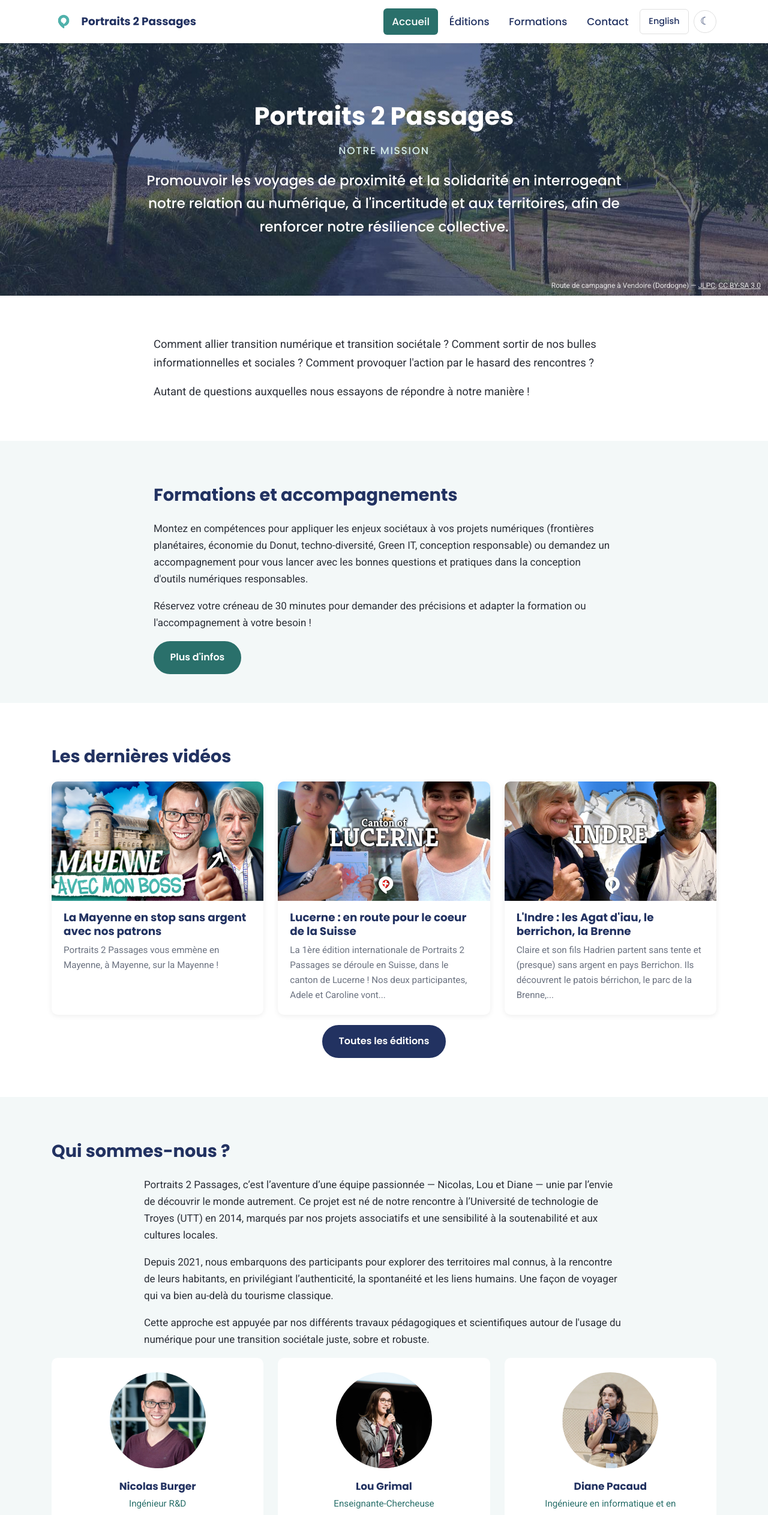
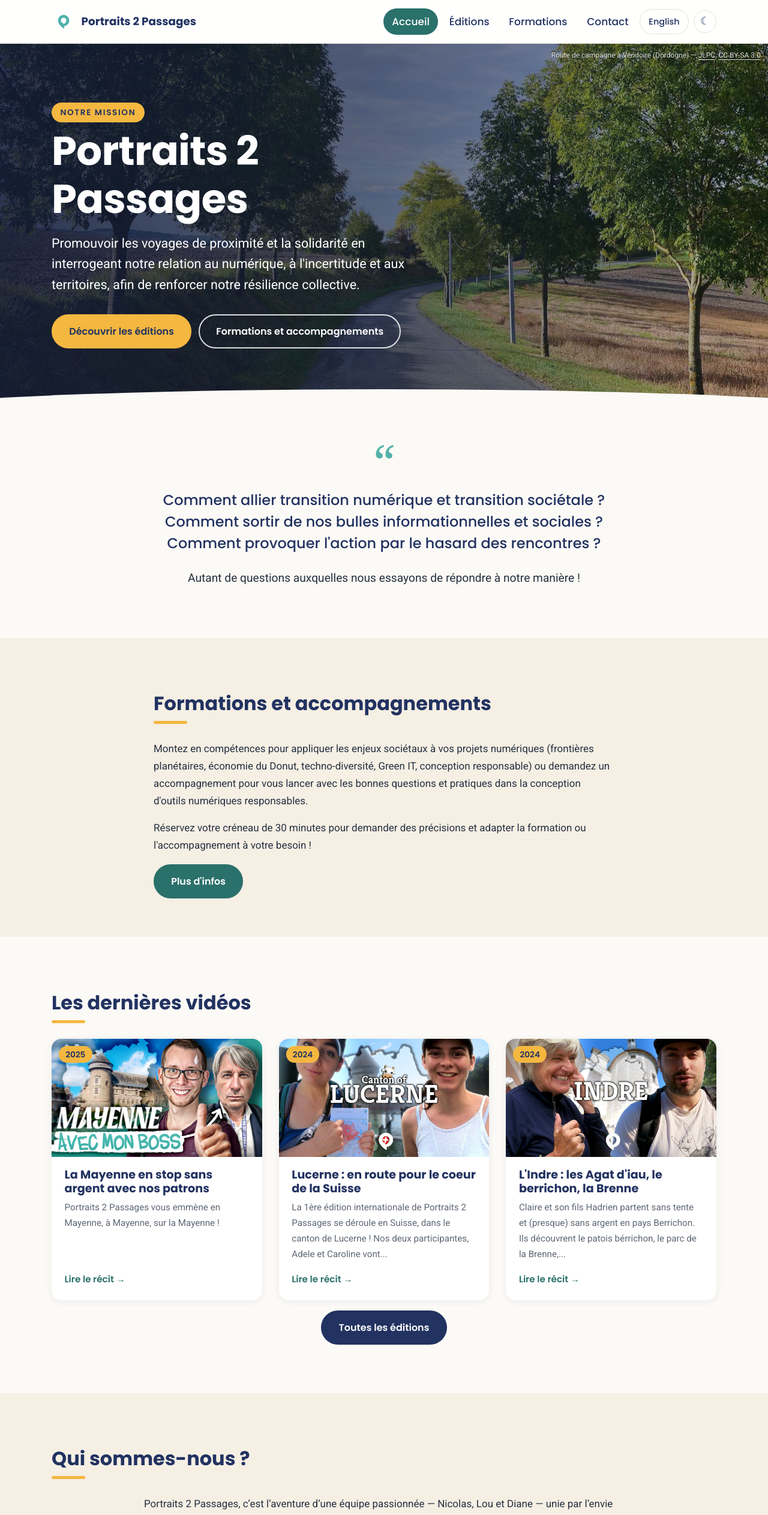
Before and after one commit to portraits2passages/portraits2passages.com, an Astro site: page / in a window 1280 px wide. Shown: the top 2526 px of the page at 60% size. Built offline with nearby package versions, Linux system fonts and the light colour scheme; Astro itself is replaced by a stand-in of ours.

Commit message:
Refonte visuelle : palette plus chaude, bandeau avec appels à l'action, cartes et défis plus vivants

```diff
--- a/src/components/CarteEdition.astro
+++ b/src/components/CarteEdition.astro
@@ -1,14 +1,19 @@
 ---
-interface Props { href: string; titre: string; description: string; couverture: string; niveau?: 2 | 3; chargement?: 'lazy' | 'eager'; }
-const { href, titre, description, couverture, niveau = 3, chargement = 'lazy' } = Astro.props;
+import { t, type Lang } from '../i18n';
+interface Props { href: string; titre: string; description: string; couverture: string; date: Date; lang: Lang; niveau?: 2 | 3; chargement?: 'lazy' | 'eager'; }
+const { href, titre, description, couverture, date, lang, niveau = 3, chargement = 'lazy' } = Astro.props;
 const Titre = `h${niveau}`;
 ---
 <article class="carte-edition">
   <a href={href}>
-    <img src={couverture} alt="" loading={chargement} decoding="async" width="640" height="360" />
+    <div class="carte-edition-image">
+      <img src={couverture} alt="" loading={chargement} decoding="async" width="640" height="360" />
+      <span class="badge-annee">{date.getFullYear()}</span>
+    </div>
     <div class="carte-edition-texte">
       <Titre>{titre}</Titre>
       <p>{description}</p>
+      <span class="lire" aria-hidden="true">{t(lang).lireRecit} →</span>
     </div>
   </a>
 </article>
--- a/src/i18n.ts
+++ b/src/i18n.ts
@@ -21,7 +21,7 @@ const textes = {
     menuPrincipal: 'Menu principal', mentions: 'Mentions légales', suivez: 'Suivez-nous', droits: 'tous droits réservés',
     autreLangue: 'English', autreLangueLabel: 'Read this page in English',
     theme: 'Thème sombre', evitement: 'Aller au contenu', menu: 'Menu',
-    notreMission: 'Notre mission', formationsTitre: 'Formations et accompagnements', plusInfos: "Plus d'infos",
+    notreMission: 'Notre mission', voirEditions: 'Découvrir les éditions', lireRecit: 'Lire le récit', formationsTitre: 'Formations et accompagnements', plusInfos: "Plus d'infos",
     dernieresVideos: 'Les dernières vidéos', toutesEditions: 'Toutes les éditions', quiSommesNous: 'Qui sommes-nous ?',
     editionsTitre: 'Les éditions P2P', editionsDescription: "Toutes les éditions de Portraits 2 Passages : des week-ends en stop, sans téléphone, à la découverte de territoires méconnus, en vidéo, en carte et en défis.",
     video: 'La vidéo', videoLire: 'Lire la vidéo :', videoNote: "La vidéo est hébergée par YouTube et ne se charge qu'au clic.",
@@ -46,7 +46,7 @@ const textes = {
     menuPrincipal: 'Main menu', mentions: 'Legal notice', suivez: 'Follow us', droits: 'all rights reserved',
     autreLangue: 'Français', autreLangueLabel: 'Lire cette page en français',
     theme: 'Dark theme', evitement: 'Skip to content', menu: 'Menu',
-    notreMission: 'Our mission', formationsTitre: 'Training and support', plusInfos: 'Learn more',
+    notreMission: 'Our mission', voirEditions: 'Explore the editions', lireRecit: 'Read the story', formationsTitre: 'Training and support', plusInfos: 'Learn more',
     dernieresVideos: 'Latest videos', toutesEditions: 'All editions', quiSommesNous: 'Who are we?',
     editionsTitre: 'P2P editions', editionsDescription: 'Every Portraits 2 Passages edition: phone-free hitchhiking weekends exploring little-known regions, told through videos, maps and challenges.',
     video: 'The video', videoLire: 'Play the video:', videoNote: 'The video is hosted on YouTube and only loads when you click.',
--- a/src/styles/global.css
+++ b/src/styles/global.css
@@ -1,23 +1,26 @@
-/* Couleurs reprises du site actuel : primaire #52b1aa, secondaire #223261 */
+/* Couleurs : turquoise et bleu nuit du site actuel, réchauffés par un jaune « soleil » et des fonds sable */
 :root {
   --primaire: #52b1aa;
   --primaire-fonce: #2a706b; /* turquoise foncé : contraste 5,8:1 sur blanc (RGAA) */
   --bouton: #2a706b;
   --primaire-clair: #d4ecea;
   --secondaire: #223261;
-  --texte: #2b2f38;
-  --gris: #6b7280;
-  --fond: #ffffff;
-  --fond-clair: #f3f8f8;
+  --soleil: #f4b740;          /* accent chaud : texte bleu nuit dessus (7,5:1) */
+  --soleil-clair: #fdf0d2;
+  --texte: #26303f;
+  --gris: #5f6875;
+  --fond: #fcfaf6;
+  --fond-clair: #f5efe4;
   --surface: #ffffff;
-  --bordure: #e0e0e0;
-  --champ: #cfd6dd;
+  --bordure: #e7e0d4;
+  --champ: #cfc8bb;
   --titre: var(--secondaire);
   --lien: var(--primaire-fonce);
   --info-fond: var(--primaire-clair);
-  --ombre: rgba(0,0,0,.07);
+  --ombre: rgba(34,50,97,.08);
+  --ombre-forte: rgba(34,50,97,.16);
   --pied: #223261;
-  --rayon: 10px;
+  --rayon: 16px;
   --titres: 'Poppins', system-ui, sans-serif;
   --corps: 'Roboto', system-ui, sans-serif;
   color-scheme: light;
@@ -25,41 +28,45 @@
 /* Thème sombre : suit le système, sauf si le visiteur a choisi avec le bouton */
 @media (prefers-color-scheme: dark) {
   :root:not([data-theme="light"]) {
-    --texte: #e3e7ee; --gris: #a3acb9; --fond: #11161f; --fond-clair: #18202c; --surface: #1d2633;
-    --bordure: #2e3a4b; --champ: #3a4759; --titre: #e8edf6; --lien: #7dc5bf; --info-fond: #1c3a3d;
-    --ombre: rgba(0,0,0,.4); --pied: #0b1018; color-scheme: dark;
+    --texte: #e3e7ee; --gris: #a7b0bd; --fond: #10151e; --fond-clair: #171e2a; --surface: #1c2532;
+    --bordure: #2c3747; --champ: #3a4759; --titre: #eef2f8; --lien: #7dc5bf; --info-fond: #1c3a3d;
+    --soleil-clair: #3a3020; --ombre: rgba(0,0,0,.35); --ombre-forte: rgba(0,0,0,.55); --pied: #0b1018; color-scheme: dark;
   }
 }
 :root[data-theme="dark"] {
-  --texte: #e3e7ee; --gris: #a3acb9; --fond: #11161f; --fond-clair: #18202c; --surface: #1d2633;
-  --bordure: #2e3a4b; --champ: #3a4759; --titre: #e8edf6; --lien: #7dc5bf; --info-fond: #1c3a3d;
-  --ombre: rgba(0,0,0,.4); --pied: #0b1018; color-scheme: dark;
+  --texte: #e3e7ee; --gris: #a7b0bd; --fond: #10151e; --fond-clair: #171e2a; --surface: #1c2532;
+  --bordure: #2c3747; --champ: #3a4759; --titre: #eef2f8; --lien: #7dc5bf; --info-fond: #1c3a3d;
+  --soleil-clair: #3a3020; --ombre: rgba(0,0,0,.35); --ombre-forte: rgba(0,0,0,.55); --pied: #0b1018; color-scheme: dark;
 }
 *, *::before, *::after { box-sizing: border-box; }
-body { margin: 0; font-family: var(--corps); color: var(--texte); background: var(--fond); line-height: 1.65; font-size: 17px; }
+body { margin: 0; font-family: var(--corps); color: var(--texte); background: var(--fond); line-height: 1.7; font-size: 17px; }
 img { max-width: 100%; height: auto; display: block; }
-a { color: var(--lien); }
-h1, h2, h3 { font-family: var(--titres); color: var(--titre); line-height: 1.25; }
-h1 { font-size: clamp(1.9rem, 4vw, 2.6rem); }
-h2 { font-size: clamp(1.4rem, 3vw, 1.8rem); }
+a { color: var(--lien); text-underline-offset: 3px; }
+h1, h2, h3 { font-family: var(--titres); color: var(--titre); line-height: 1.2; font-weight: 700; }
+h1 { font-size: clamp(2rem, 4.5vw, 3rem); letter-spacing: -.01em; }
+h2 { font-size: clamp(1.5rem, 3vw, 2rem); }
 .conteneur { max-width: 1140px; margin: 0 auto; padding: 0 16px; }
 .etroit { max-width: 800px; margin-left: auto; margin-right: auto; }
-.section { padding-top: 3rem; padding-bottom: 3rem; }
+.section { padding-top: 4rem; padding-bottom: 4rem; }
 .fond-clair { background: var(--fond-clair); }
 .centre { text-align: center; }
-.grand { font-size: 1.15rem; }
+.grand { font-size: 1.2rem; }
 .cache { position: absolute; left: -9999px; }
 
+/* Titres de section : petit trait « soleil » dessous */
+.section h2:not(.carte-edition h2):not(.theme h2)::after { content: ""; display: block; width: 56px; height: 5px; border-radius: 3px; background: var(--soleil); margin-top: .6rem; }
+.centre h2::after { margin-left: auto; margin-right: auto; }
+
 /* En-tête */
-.entete { background: var(--surface); box-shadow: 0 1px 6px rgba(0,0,0,.06); position: sticky; top: 0; z-index: 10; }
+.entete { background: color-mix(in srgb, var(--surface) 88%, transparent); backdrop-filter: blur(10px); box-shadow: 0 1px 0 var(--bordure); position: sticky; top: 0; z-index: 10; }
 .entete-in { display: flex; align-items: center; justify-content: space-between; min-height: 72px; }
-.logo img { height: 48px; width: auto; }
 .entete nav ul { list-style: none; display: flex; gap: .25rem; margin: 0; padding: 0; }
-.entete nav a { display: block; padding: .5rem .9rem; border-radius: 6px; text-decoration: none; color: var(--titre); font-family: var(--titres); font-weight: 500; }
-.entete nav a:hover, .entete nav a[aria-current] { background: var(--bouton); color: #fff; }
+.entete nav a { display: block; padding: .5rem .9rem; border-radius: 50px; text-decoration: none; color: var(--titre); font-family: var(--titres); font-weight: 500; transition: background-color .2s; }
+.entete nav a:hover { background: var(--fond-clair); }
+.entete nav a[aria-current] { background: var(--bouton); color: #fff; }
 .menu-bouton { display: none; }
 @media (max-width: 720px) {
-  .menu-bouton { display: inline-flex; align-items: center; gap: .4rem; background: none; border: 1px solid var(--bordure); border-radius: 6px; padding: .4rem .8rem; font: inherit; font-family: var(--titres); cursor: pointer; color: var(--titre); }
+  .menu-bouton { display: inline-flex; align-items: center; gap: .4rem; background: none; border: 1px solid var(--bordure); border-radius: 50px; padding: .4rem .9rem; font: inherit; font-family: var(--titres); cursor: pointer; color: var(--titre); }
   .entete-in { flex-wrap: wrap; }
   .entete nav { display: none; width: 100%; padding-bottom: .75rem; }
   .entete nav ul { flex-direction: column; }
@@ -67,57 +74,88 @@ h2 { font-size: clamp(1.4rem, 3vw, 1.8rem); }
 }
 
 /* Boutons */
-.bouton { display: inline-block; background: var(--bouton); color: #fff; padding: .75rem 1.6rem; border-radius: 50px; text-decoration: none; font-family: var(--titres); font-weight: 600; border: 2px solid var(--bouton); cursor: pointer; font-size: 1rem; transition: .2s; }
-.bouton:hover { background: var(--secondaire); border-color: var(--secondaire); }
+.bouton { display: inline-block; background: var(--bouton); color: #fff; padding: .8rem 1.7rem; border-radius: 50px; text-decoration: none; font-family: var(--titres); font-weight: 600; border: 2px solid var(--bouton); cursor: pointer; font-size: 1rem; transition: transform .2s, background .2s, border-color .2s, box-shadow .2s; }
+.bouton:hover { background: var(--secondaire); border-color: var(--secondaire); transform: translateY(-2px); box-shadow: 0 6px 16px var(--ombre-forte); }
 .bouton.secondaire { background: var(--secondaire); border-color: var(--secondaire); }
 .bouton.secondaire:hover { background: var(--bouton); border-color: var(--bouton); }
+.bouton.soleil { background: var(--soleil); border-color: var(--soleil); color: var(--secondaire); }
+.bouton.soleil:hover { background: #fff; border-color: #fff; }
+.bouton.contour { background: transparent; border-color: rgba(255,255,255,.85); color: #fff; }
+.bouton.contour:hover { background: rgba(255,255,255,.15); border-color: #fff; }
 
-/* Accueil */
-.hero { position: relative; background-size: cover; background-position: center 60%; color: #fff; padding: 6rem 0; text-align: center; }
-.hero h1 { color: #fff; margin: 0 0 .5rem; }
-.hero-sous-titre { font-family: var(--titres); text-transform: uppercase; letter-spacing: .1em; color: var(--primaire-clair); }
-.hero-texte { font-size: clamp(1.1rem, 2.4vw, 1.45rem); max-width: 820px; margin: 0 auto; font-family: var(--titres); }
-.grille { display: grid; grid-template-columns: repeat(auto-fill, minmax(280px, 1fr)); gap: 1.5rem; }
-.membre { margin: 0; text-align: center; background: var(--surface); border-radius: var(--rayon); padding: 1.5rem; }
-.membre img { width: 160px; height: 160px; object-fit: cover; object-position: 50% 20%; border-radius: 50%; margin: 0 auto 1rem; }
-.membre strong { display: block; font-family: var(--titres); color: var(--titre); }
-.membre span { color: var(--lien); font-size: .95rem; }
+/* Accueil : bandeau photo */
+.hero { position: relative; color: #fff; min-height: min(78vh, 680px); display: flex; align-items: center; padding: 5rem 0 6rem;
+  background: linear-gradient(100deg, rgba(20,28,56,.88) 0%, rgba(20,28,56,.6) 45%, rgba(20,28,56,.15) 100%), var(--hero-image) center 60% / cover; }
+.hero::after { content: ""; position: absolute; left: 0; right: 0; bottom: -1px; height: 48px; background: var(--fond); clip-path: ellipse(70% 100% at 50% 100%); }
+.hero-in { width: 100%; }
+.hero h1 { color: #fff; margin: .5rem 0 1rem; font-size: clamp(2.4rem, 6vw, 4.2rem); max-width: 12ch; }
+.hero-sous-titre { display: inline-block; margin: 0; font-family: var(--titres); font-weight: 600; font-size: .85rem; text-transform: uppercase; letter-spacing: .12em; background: var(--soleil); color: var(--secondaire); padding: .3rem .9rem; border-radius: 50px; }
+.hero-texte { font-size: clamp(1.1rem, 2.2vw, 1.35rem); max-width: 38rem; margin: 0; line-height: 1.6; }
+.hero-actions { display: flex; flex-wrap: wrap; gap: .75rem; margin: 2rem 0 0; }
+.hero-credit { position: absolute; left: .75rem; right: .75rem; top: .6rem; margin: 0; text-align: right; font-size: .75rem; color: rgba(255,255,255,.9); text-shadow: 0 1px 2px rgba(0,0,0,.6); z-index: 1; }
+.hero-credit a { color: inherit; }
+@media (max-width: 720px) {
+  .hero { background: linear-gradient(rgba(20,28,56,.72), rgba(20,28,56,.72)), var(--hero-image) center 60% / cover; min-height: 0; }
+}
+.questions { text-align: center; position: relative; padding-top: 3rem; }
+.questions::before { content: "“"; display: block; font-family: Georgia, serif; font-size: 5rem; line-height: .6; color: var(--primaire); }
+.questions .grand:first-of-type { font-family: var(--titres); font-weight: 500; color: var(--titre); font-size: clamp(1.2rem, 2.4vw, 1.5rem); line-height: 1.5; }
+
+.grille { display: grid; grid-template-columns: repeat(auto-fill, minmax(280px, 1fr)); gap: 1.75rem; }
+
+/* Équipe */
+.membre { margin: 0; text-align: center; background: var(--surface); border-radius: var(--rayon); padding: 2rem 1.5rem 1.5rem; box-shadow: 0 2px 12px var(--ombre); }
+.membre img { width: 150px; height: 150px; object-fit: cover; object-position: 50% 20%; border-radius: 50%; margin: 0 auto 1.25rem; box-shadow: 0 0 0 5px var(--surface), 0 0 0 9px var(--primaire); }
+.membre:nth-child(2) img { box-shadow: 0 0 0 5px var(--surface), 0 0 0 9px var(--soleil); }
+.membre:nth-child(3) img { box-shadow: 0 0 0 5px var(--surface), 0 0 0 9px var(--secondaire); }
+.membre strong { display: block; font-family: var(--titres); color: var(--titre); font-size: 1.1rem; }
+.membre span { color: var(--lien); font-size: .95rem; font-weight: 500; }
 .membre p { font-size: .95rem; text-align: left; }
 
 /* Cartes d'édition */
-.carte-edition { background: var(--surface); border-radius: var(--rayon); overflow: hidden; box-shadow: 0 2px 10px var(--ombre); transition: .2s; }
-.carte-edition:hover { transform: translateY(-3px); box-shadow: 0 8px 20px rgba(0,0,0,.1); }
-.carte-edition a { text-decoration: none; color: inherit; }
-.carte-edition img { aspect-ratio: 16/9; object-fit: cover; width: 100%; }
-.carte-edition-texte { padding: 1rem 1.25rem 1.25rem; }
-.carte-edition h2, .carte-edition h3 { margin: 0 0 .5rem; font-size: 1.15rem; }
-.carte-edition p { margin: 0; color: var(--gris); font-size: .95rem; }
+.carte-edition { background: var(--surface); border-radius: var(--rayon); overflow: hidden; box-shadow: 0 2px 12px var(--ombre); transition: transform .25s, box-shadow .25s; }
+.carte-edition:hover { transform: translateY(-4px); box-shadow: 0 14px 30px var(--ombre-forte); }
+.carte-edition a { text-decoration: none; color: inherit; display: flex; flex-direction: column; height: 100%; }
+.carte-edition-image { position: relative; overflow: hidden; }
+.carte-edition img { aspect-ratio: 16/9; object-fit: cover; width: 100%; transition: transform .4s; }
+.carte-edition:hover img { transform: scale(1.05); }
+.badge-annee { position: absolute; top: .75rem; left: .75rem; background: var(--soleil); color: var(--secondaire); font-family: var(--titres); font-weight: 600; font-size: .85rem; padding: .15rem .7rem; border-radius: 50px; }
+.carte-edition-texte { padding: 1.1rem 1.35rem 1.35rem; display: flex; flex-direction: column; flex: 1; }
+.carte-edition h2, .carte-edition h3 { margin: 0 0 .5rem; font-size: 1.2rem; }
+.carte-edition p { margin: 0 0 1rem; color: var(--gris); font-size: .95rem; }
+.lire { margin-top: auto; font-family: var(--titres); font-weight: 600; font-size: .95rem; color: var(--lien); }
+.carte-edition:hover .lire { text-decoration: underline; }
 
 /* Édition */
 .fil { color: var(--gris); font-size: .9rem; margin-top: 2rem; }
-.couverture { border-radius: var(--rayon); width: 100%; margin: 1rem 0 2rem; }
+.couverture { border-radius: var(--rayon); width: 100%; margin: 1rem 0 2rem; box-shadow: 0 10px 30px var(--ombre-forte); }
 .edition h1 { margin-bottom: .25rem; }
 .date { color: var(--gris); text-transform: capitalize; margin-top: 0; }
-.chapo { font-size: 1.2rem; font-family: var(--titres); color: var(--titre); }
-.info { background: var(--info-fond); border-left: 4px solid var(--primaire); padding: 1rem 1.25rem; border-radius: 6px; }
-.carte { width: 100%; height: 600px; border: 0; border-radius: var(--rayon); }
-.video button { position: relative; width: 100%; aspect-ratio: 16/9; border: 0; border-radius: var(--rayon); background-size: cover; background-position: center; cursor: pointer; }
-.video-play { position: absolute; inset: 0; margin: auto; width: 80px; height: 56px; display: grid; place-items: center; background: rgba(34,50,97,.85); color: #fff; font-size: 1.6rem; border-radius: 14px; }
-.video button:hover .video-play { background: var(--bouton); }
+.chapo { font-size: 1.25rem; font-family: var(--titres); font-weight: 500; color: var(--titre); border-left: 5px solid var(--soleil); padding-left: 1.1rem; }
+.info { background: var(--info-fond); border-left: 5px solid var(--primaire); padding: 1rem 1.25rem; border-radius: 10px; }
+.carte { width: 100%; height: 600px; border: 0; border-radius: var(--rayon); box-shadow: 0 2px 12px var(--ombre); }
+.video button { position: relative; width: 100%; aspect-ratio: 16/9; border: 0; border-radius: var(--rayon); background-size: cover; background-position: center; cursor: pointer; box-shadow: 0 10px 30px var(--ombre-forte); }
+.video-play { position: absolute; inset: 0; margin: auto; width: 84px; height: 84px; display: grid; place-items: center; background: var(--soleil); color: var(--secondaire); font-size: 1.8rem; border-radius: 50%; padding-left: .3rem; transition: transform .2s; }
+.video button:hover .video-play { transform: scale(1.1); }
 .video iframe { width: 100%; aspect-ratio: 16/9; border: 0; border-radius: var(--rayon); }
 .video-note { font-size: .85rem; color: var(--gris); }
-.defi { border: 1px solid var(--bordure); border-radius: 8px; margin-bottom: .75rem; background: var(--surface); transition: .2s; }
-.defi:hover { border-color: var(--primaire); }
+.defis { counter-reset: defi; }
+.defi { counter-increment: defi; border: 1px solid var(--bordure); border-radius: 12px; margin-bottom: .75rem; background: var(--surface); transition: border-color .2s, box-shadow .2s; }
+.defi:hover, .defi[open] { border-color: var(--primaire); box-shadow: 0 4px 14px var(--ombre); }
 .defi summary { padding: 1rem 1.25rem; cursor: pointer; }
+.defi summary::before { content: counter(defi); display: inline-grid; place-items: center; width: 1.8rem; height: 1.8rem; margin-right: .6rem; border-radius: 50%; background: var(--soleil-clair); color: var(--titre); font-family: var(--titres); font-weight: 600; font-size: .85rem; }
 .defi summary strong { color: var(--lien); }
-.reponse { padding: 0 1.25rem 1rem; margin: 0; border-top: 1px solid var(--bordure); padding-top: 1rem; }
+.reponse { padding: 0 1.25rem 1rem; margin: 0; border-top: 1px dashed var(--bordure); padding-top: 1rem; }
 .imprimer { margin-bottom: 1.5rem; }
 
 /* Formations */
-.theme { background: var(--surface); border-radius: var(--rayon); overflow: hidden; box-shadow: 0 2px 10px var(--ombre); padding-bottom: 1rem; }
+.theme { background: var(--surface); border-radius: var(--rayon); overflow: hidden; box-shadow: 0 2px 12px var(--ombre); padding-bottom: 1rem; border-top: 6px solid var(--primaire); }
+.theme:nth-child(2) { border-top-color: var(--soleil); }
+.theme:nth-child(3) { border-top-color: var(--secondaire); }
 .theme img { aspect-ratio: 16/10; object-fit: cover; width: 100%; }
-.theme h2, .theme p, .theme ul { padding: 0 1.25rem; }
-.theme ul { padding-left: 2.5rem; }
+.theme h2, .theme p, .theme ul { padding: 0 1.35rem; }
+.theme ul { list-style: none; display: flex; flex-wrap: wrap; gap: .5rem; }
+.theme li { background: var(--fond-clair); border-radius: 50px; padding: .25rem .8rem; font-size: .9rem; }
 
 /* Formulaires */
 .formulaire { display: grid; gap: 1rem; }
--- a/src/views/Accueil.astro
+++ b/src/views/Accueil.astro
@@ -12,16 +12,20 @@ const dernieres = (await getEditions(lang)).slice(0, 3);
 const paragraphes = (s: string) => s.split('\n\n');
 ---
 <Base lang={lang} alternate={routes.accueil[lang === 'fr' ? 'en' : 'fr']}>
-  <section class="hero" style={`background-image:linear-gradient(rgba(34,50,97,.55),rgba(34,50,97,.55)),url(${accueil.imageMission})`}>
-    <div class="conteneur">
+  <section class="hero" style={`--hero-image:url(${accueil.imageMission})`}>
+    <div class="conteneur hero-in">
+      <p class="hero-sous-titre">{tx.notreMission}</p>
       <h1>Portraits 2 Passages</h1>
-      <p class="hero-sous-titre">{tx.notreMission}</p>
       <p class="hero-texte">{accueil.mission}</p>
+      <p class="hero-actions">
+        <a class="bouton soleil" href={routes.editions[lang]}>{tx.voirEditions}</a>
+        <a class="bouton contour" href={routes.formations[lang]}>{tx.formationsTitre}</a>
+      </p>
     </div>
     <p class="hero-credit">{accueil.imageCredit.legende} — <a href={accueil.imageCredit.source} rel="noopener">{accueil.imageCredit.auteur}</a>, <a href={accueil.imageCredit.licenceUrl} rel="noopener license">{accueil.imageCredit.licence}</a></p>
   </section>
 
-  <section class="conteneur section etroit">
+  <section class="conteneur section etroit questions">
     {paragraphes(accueil.questions).map(p => <p class="grand">{p}</p>)}
   </section>
 
@@ -35,7 +39,7 @@ const paragraphes = (s: string) => s.split('\n\n');
 
   <section class="conteneur section">
     <h2>{tx.dernieresVideos}</h2>
-    <div class="grille">{dernieres.map(e => <CarteEdition href={editionUrl(lang, e.id)} {...e.data} />)}</div>
+    <div class="grille">{dernieres.map(e => <CarteEdition href={editionUrl(lang, e.id)} {...e.data} lang={lang} />)}</div>
     <p class="centre"><a class="bouton secondaire" href={routes.editions[lang]}>{tx.toutesEditions}</a></p>
   </section>
 
--- a/src/views/ListeEditions.astro
+++ b/src/views/ListeEditions.astro
@@ -12,6 +12,6 @@ const editions = await getEditions(lang);
   <section class="conteneur section">
     <h1>{tx.editionsTitre}</h1>
     <!-- Toutes les éditions sur une page : les vignettes hors écran ne se chargent qu'en approchant au défilement (loading="lazy"). -->
-    <div class="grille">{editions.map((e, i) => <CarteEdition href={editionUrl(lang, e.id)} {...e.data} niveau={2} chargement={i < 3 ? 'eager' : 'lazy'} />)}</div>
+    <div class="grille">{editions.map((e, i) => <CarteEdition href={editionUrl(lang, e.id)} {...e.data} lang={lang} niveau={2} chargement={i < 3 ? 'eager' : 'lazy'} />)}</div>
   </section>
 </Base>
```
